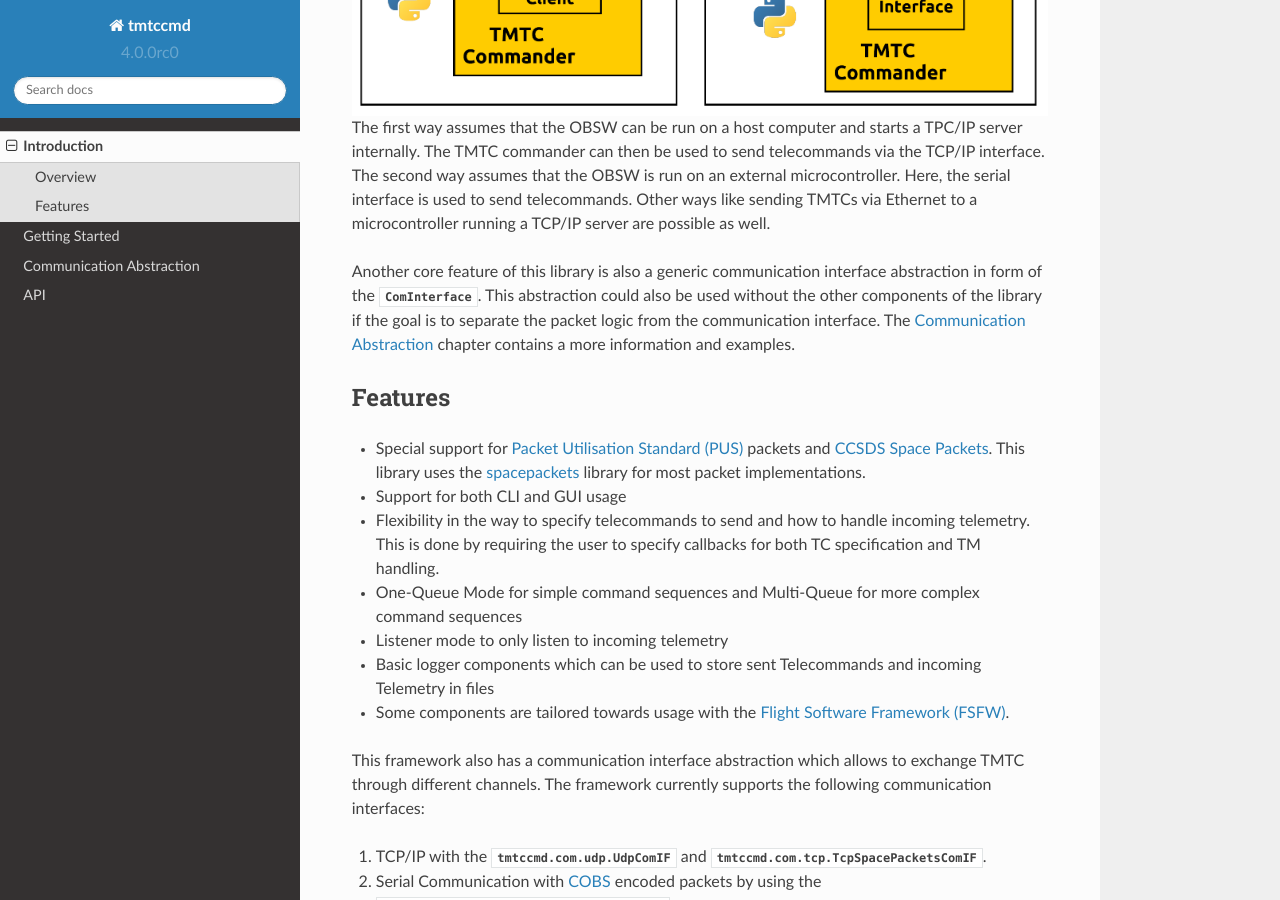
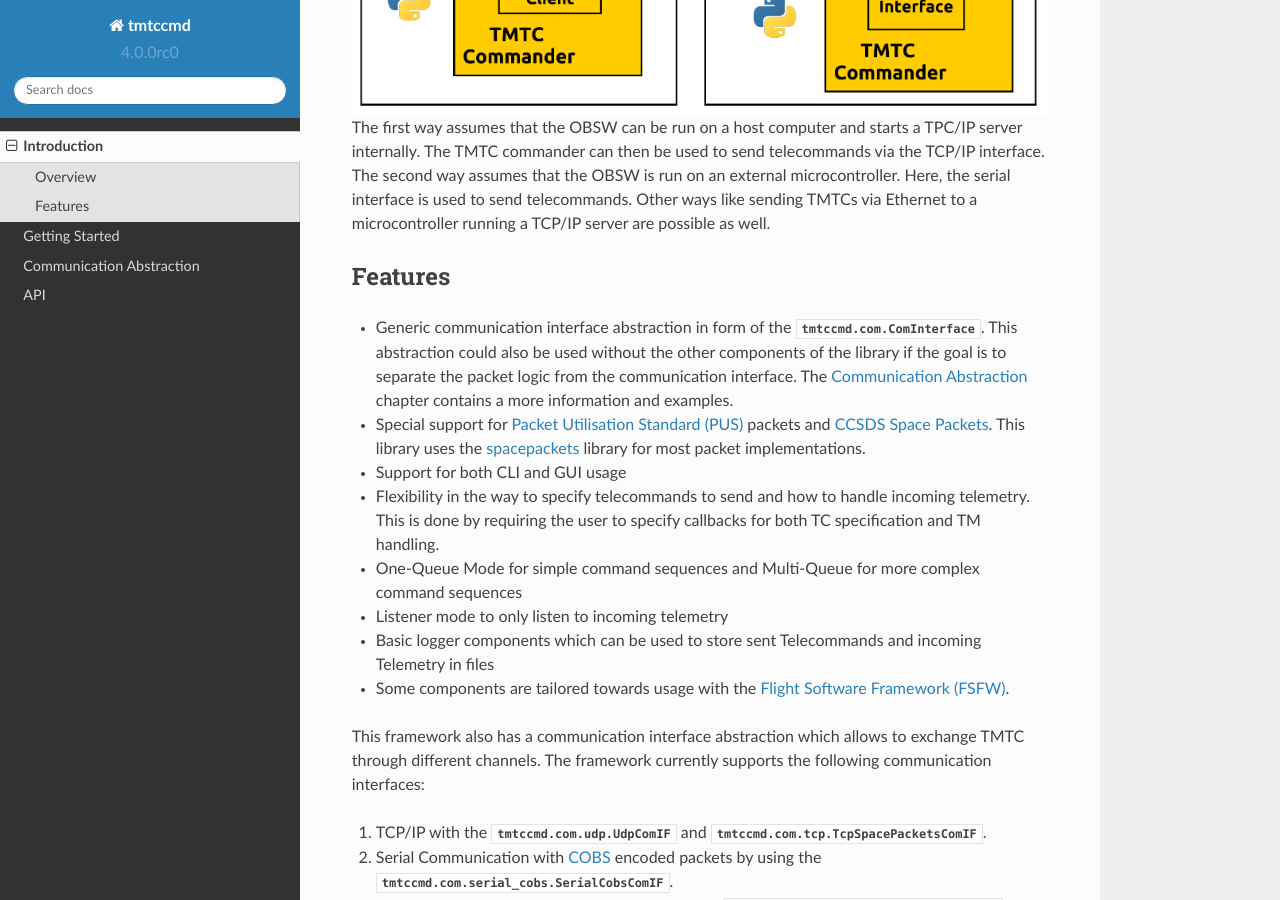
Before and after one commit to robamu-org/tmtccmd, a Sphinx documentation site: the page built from docs/introduction.rst, in a window 1280 px wide and 900 px high, scrolled down 616 px. Built offline with Sphinx 7.4.7 and the Read the Docs theme 2.0.0, drawn with Linux system fonts in a browser that asks for light colours; some of the changed lines change nothing that is shown.

Commit message:
move to feature list

```diff
--- a/docs/introduction.rst
+++ b/docs/introduction.rst
@@ -19,11 +19,6 @@ interface. The second way assumes that the OBSW is run on an external microcontr
 Here, the serial interface is used to send telecommands. Other ways like sending TMTCs
 via Ethernet to a microcontroller running a TCP/IP server are possible as well.
 
-Another core feature of this library is also a generic communication interface abstraction
-in form of the :py:class:`ComInterface`. This abstraction could also be used without the
-other components of the library if the goal is to separate the packet logic from the
-communication interface. The :ref:`com` chapter contains a more information and examples.
-
 .. _`SOURCE`: https://www.ksat-stuttgart.de/en/our-missions/source/
 
 ..
@@ -32,6 +27,10 @@ communication interface. The :ref:`com` chapter contains a more information and
 Features
 =========
 
+- Generic communication interface abstraction in form of the :py:class:`tmtccmd.com.ComInterface`.
+  This abstraction could also be used without the other components of the library if the goal is
+  to separate the packet logic from the communication interface. The :ref:`com` chapter contains a
+  more information and examples.
 - Special support for `Packet Utilisation Standard (PUS)`_ packets and `CCSDS Space Packets`_.
   This library uses the `spacepackets`_ library for most packet implementations.
 - Support for both CLI and GUI usage
```
